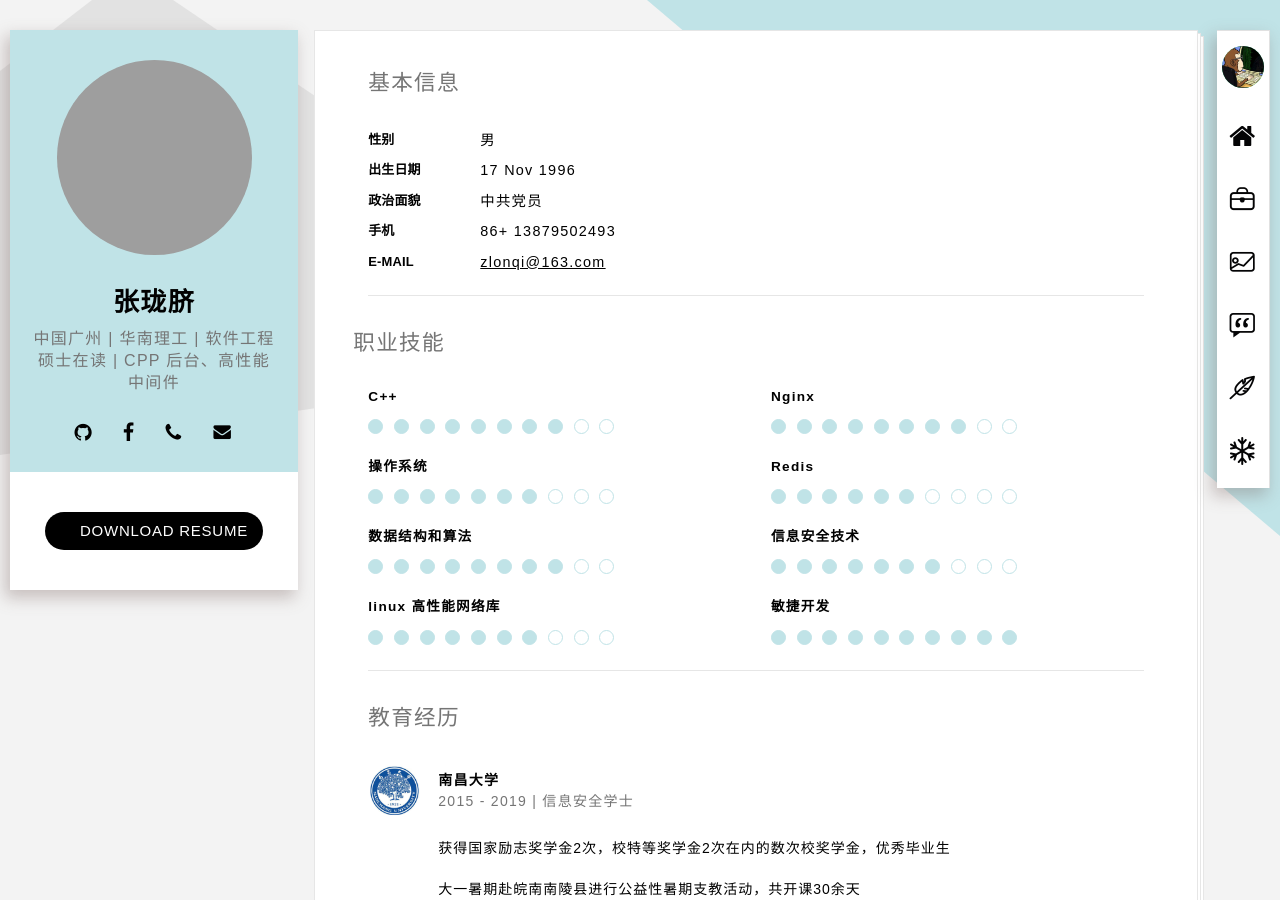
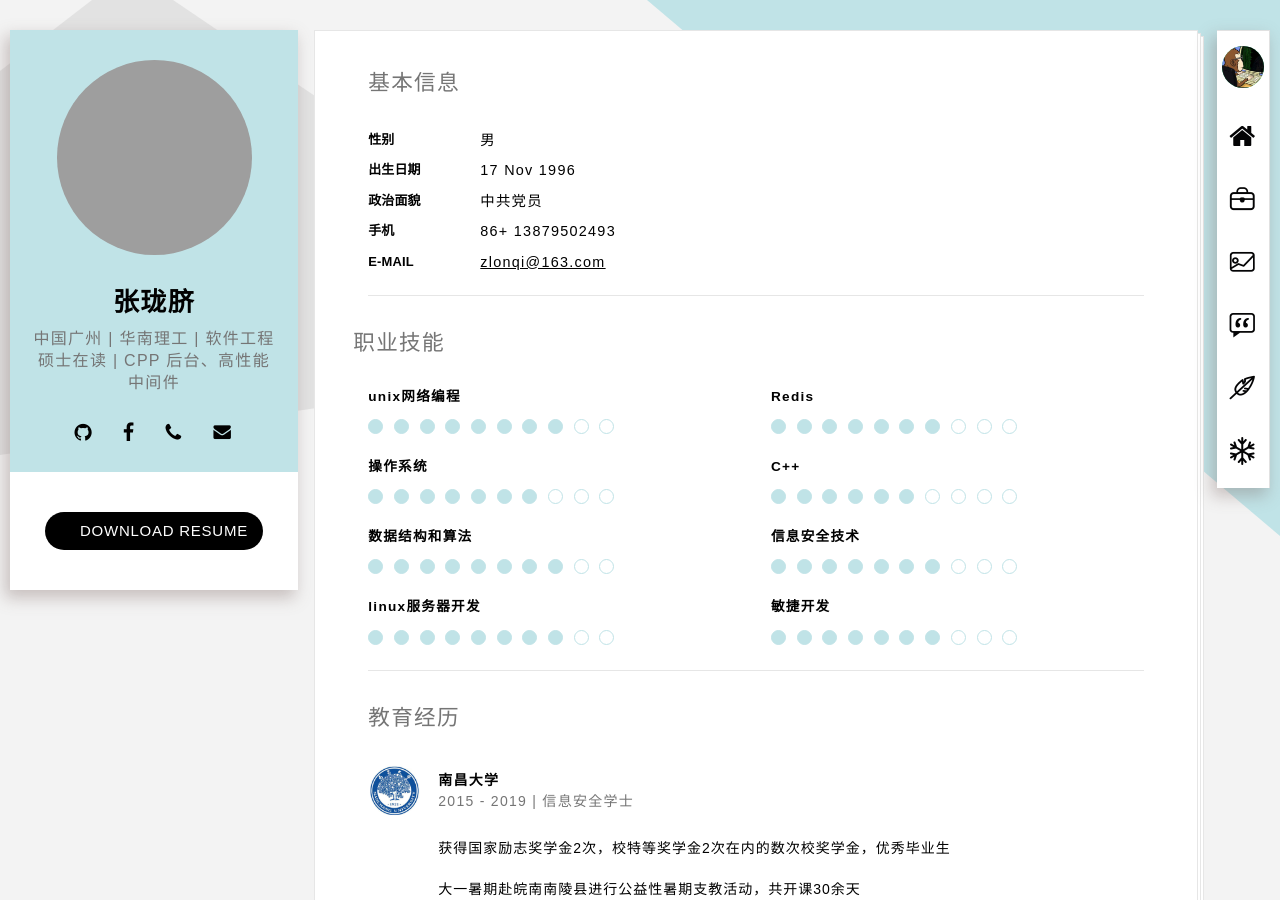
Before and after one commit to zlonqi/zlonqi.github.io, a Jekyll site: the page built from index.html, in a window 1280 px wide and 900 px high. Built offline with Jekyll 4.4.1, drawn with Linux system fonts in a browser that asks for light colours; some web fonts are replaced; grey boxes are pictures that could not be loaded.

Commit message:
update _includes/resumer_02-profetional.html.

```diff
--- a/_includes/resumer_02-profetional.html
+++ b/_includes/resumer_02-profetional.html
@@ -6,8 +6,8 @@
 
             <div class="col-sm-6 clear-mrg">
 
-                <div class="progress-bullets crt-animate" role="progressbar" aria-valuenow="10" aria-valuemin="0" aria-valuemax="10">
-                    <strong class="progress-title">C++</strong>
+               <div class="progress-bullets crt-animate" role="progressbar" aria-valuenow="10" aria-valuemin="0" aria-valuemax="10">
+                    <strong class="progress-title">unix网络编程</strong>
                     <span class="progress-bar">
                         <span class="bullet fill"></span>
                         <span class="bullet fill"></span>
@@ -55,7 +55,27 @@
                 </div>
 
                 <div class="progress-bullets crt-animate" role="progressbar" aria-valuenow="10" aria-valuemin="0" aria-valuemax="10">
-                    <strong class="progress-title">linux 高性能网络库</strong>
+                    <strong class="progress-title">linux服务器开发</strong>
+                    <span class="progress-bar">
+                        <span class="bullet fill"></span>
+                        <span class="bullet fill"></span>
+                        <span class="bullet fill"></span>
+                        <span class="bullet fill"></span>
+                        <span class="bullet fill"></span>
+                        <span class="bullet fill"></span>
+                        <span class="bullet fill"></span>
+                        <span class="bullet fill"></span>
+                        <span class="bullet"></span>
+                        <span class="bullet"></span>
+                    </span>
+                </div>
+
+            </div>
+
+            <div class="col-sm-6 clear-mrg">
+
+                <div class="progress-bullets crt-animate" role="progressbar" aria-valuenow="10" aria-valuemin="0" aria-valuemax="10">
+                    <strong class="progress-title">Redis</strong>
                     <span class="progress-bar">
                         <span class="bullet fill"></span>
                         <span class="bullet fill"></span>
@@ -70,28 +90,8 @@
                     </span>
                 </div>
 
-            </div>
-
-            <div class="col-sm-6 clear-mrg">
-
                 <div class="progress-bullets crt-animate" role="progressbar" aria-valuenow="10" aria-valuemin="0" aria-valuemax="10">
-                    <strong class="progress-title">Nginx</strong>
-                    <span class="progress-bar">
-                        <span class="bullet fill"></span>
-                        <span class="bullet fill"></span>
-                        <span class="bullet fill"></span>
-                        <span class="bullet fill"></span>
-                        <span class="bullet fill"></span>
-                        <span class="bullet fill"></span>
-                        <span class="bullet fill"></span>
-                        <span class="bullet fill"></span>
-                        <span class="bullet"></span>
-                        <span class="bullet"></span>
-                    </span>
-                </div>
-
-                <div class="progress-bullets crt-animate" role="progressbar" aria-valuenow="10" aria-valuemin="0" aria-valuemax="10">
-                    <strong class="progress-title">Redis</strong>
+                    <strong class="progress-title">C++</strong>
                     <span class="progress-bar">
                         <span class="bullet fill"></span>
                         <span class="bullet fill"></span>
@@ -132,9 +132,9 @@
                         <span class="bullet fill"></span>
                         <span class="bullet fill"></span>
                         <span class="bullet fill"></span>
-                        <span class="bullet fill"></span>
-                        <span class="bullet fill"></span>
-                        <span class="bullet fill"></span>
+                        <span class="bullet"></span>
+                        <span class="bullet"></span>
+                        <span class="bullet"></span>
                     </span>
                 </div>
 
```
